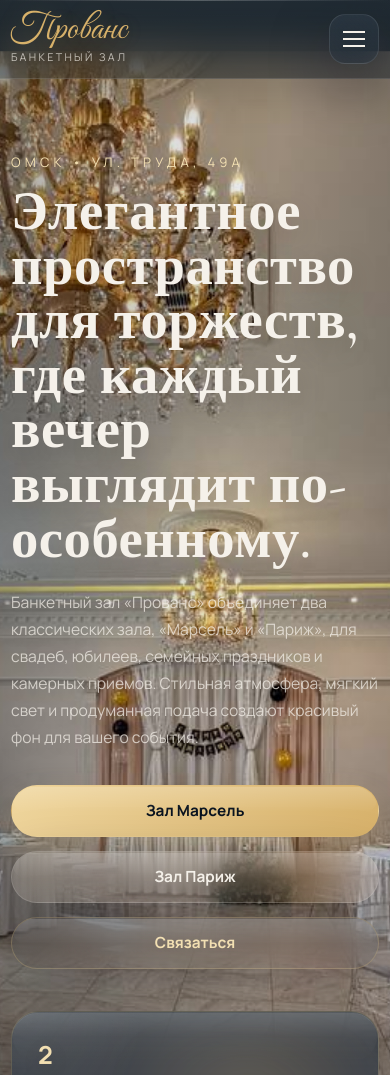
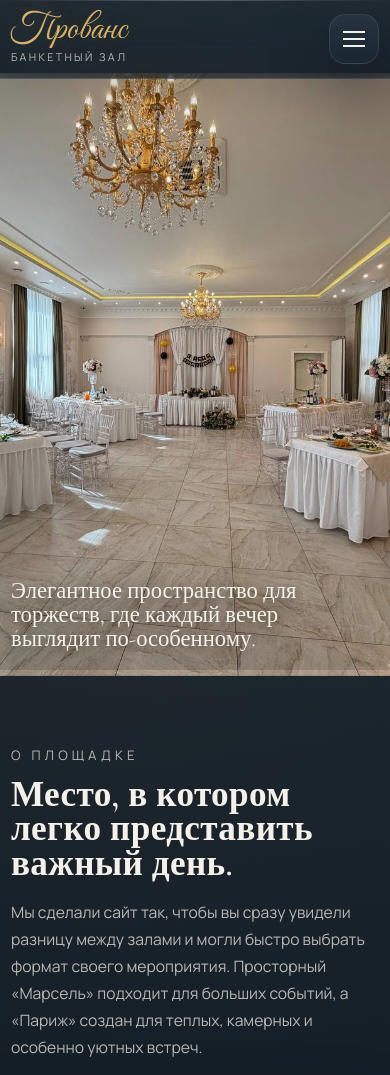
Before and after one commit to Investor-02/Provence, a plain HTML site: page index.html in a window 390 px wide. Shown: the top 1075 px of the page. Drawn offline with nearby package versions, Linux system fonts and the light colour scheme.

Commit message:
Refine mobile hero caption

```diff
--- a/assets/css/styles.css
+++ b/assets/css/styles.css
@@ -255,6 +255,10 @@ button {
 
 .hero__content {
   width: min(1120px, 100%);
+}
+
+.hero-mobile-caption {
+  display: none;
 }
 
 .hero h1,
@@ -918,12 +922,51 @@ button {
   }
 
   .hero {
-    min-height: auto;
+    min-height: 74svh;
+    align-items: stretch;
   }
 
   .hero__content,
   .page-hero__content {
     padding: 74px 0 60px;
+  }
+
+  .hero--photo .hero__content {
+    display: none;
+  }
+
+  .hero-mobile-caption {
+    position: absolute;
+    left: 0;
+    right: 0;
+    bottom: 24px;
+    display: block;
+    z-index: 2;
+  }
+
+  .hero-mobile-caption p {
+    margin: 0;
+    max-width: min(92%, 320px);
+    padding: 0;
+    color: var(--text);
+    font-family: "Cormorant Garamond", serif;
+    font-size: clamp(1.35rem, 5.2vw, 1.8rem);
+    line-height: 1.08;
+    text-wrap: balance;
+    background: none;
+    backdrop-filter: none;
+    text-shadow: 0 6px 22px rgba(0, 0, 0, 0.34), 0 2px 8px rgba(0, 0, 0, 0.22);
+    box-shadow: none;
+  }
+
+  .hero--photo .hero__backdrop {
+    background:
+      linear-gradient(180deg, rgba(8, 13, 20, 0.04), rgba(8, 13, 20, 0.02) 52%, rgba(8, 13, 20, 0.16) 100%);
+  }
+
+  .hero::before {
+    background-position: center center;
+    transform: scale(1.02);
   }
 
   .feature-grid,
@@ -978,6 +1021,19 @@ button {
     max-width: none;
   }
 
+  .hero {
+    min-height: 70svh;
+  }
+
+  .hero-mobile-caption {
+    bottom: 18px;
+  }
+
+  .hero-mobile-caption p {
+    max-width: min(94%, 290px);
+    font-size: clamp(1.2rem, 5.8vw, 1.55rem);
+  }
+
   .hero__lead,
   .page-hero p,
   .section-heading p:last-child,
--- a/index.html
+++ b/index.html
@@ -65,6 +65,9 @@
               <span>ежедневное время работы</span>
             </article>
           </div>
+        </div>
+        <div class="container hero-mobile-caption">
+          <p>Элегантное пространство для торжеств, где каждый вечер выглядит по-особенному.</p>
         </div>
       </section>
 
```
